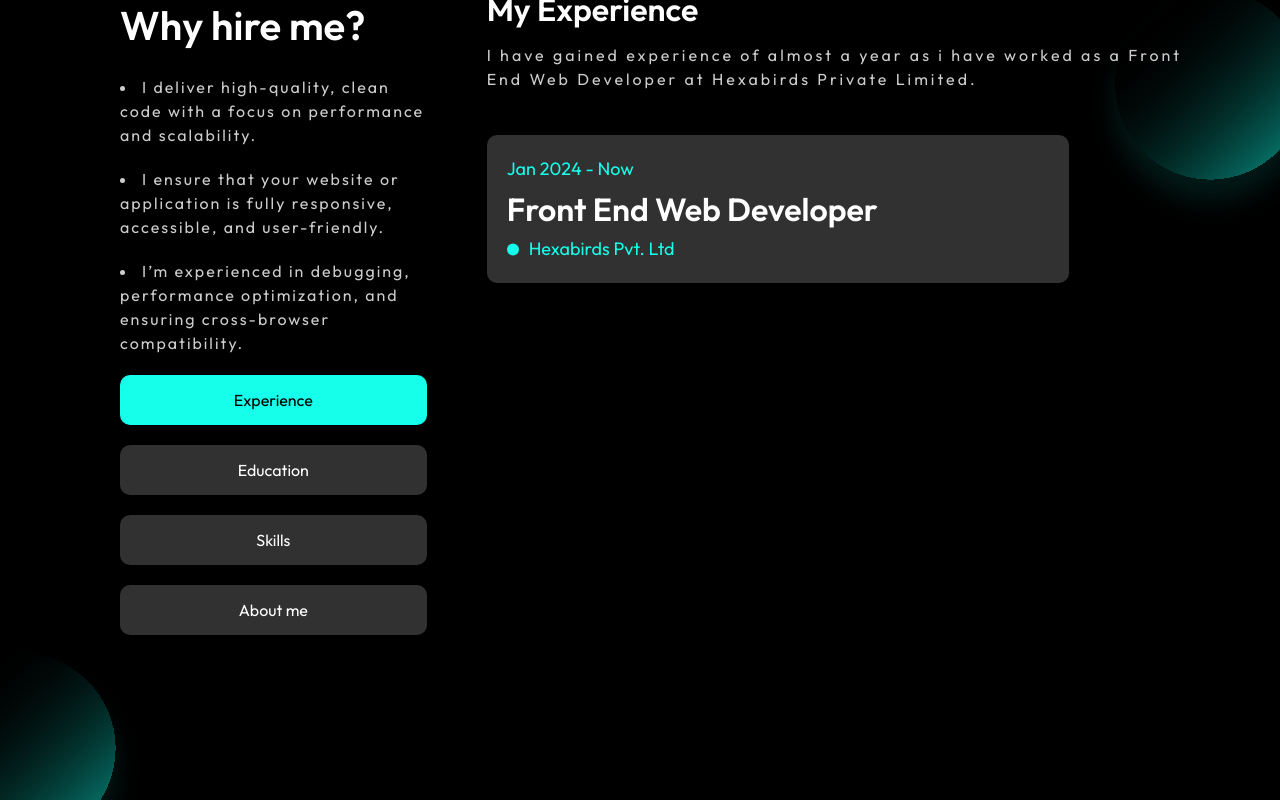
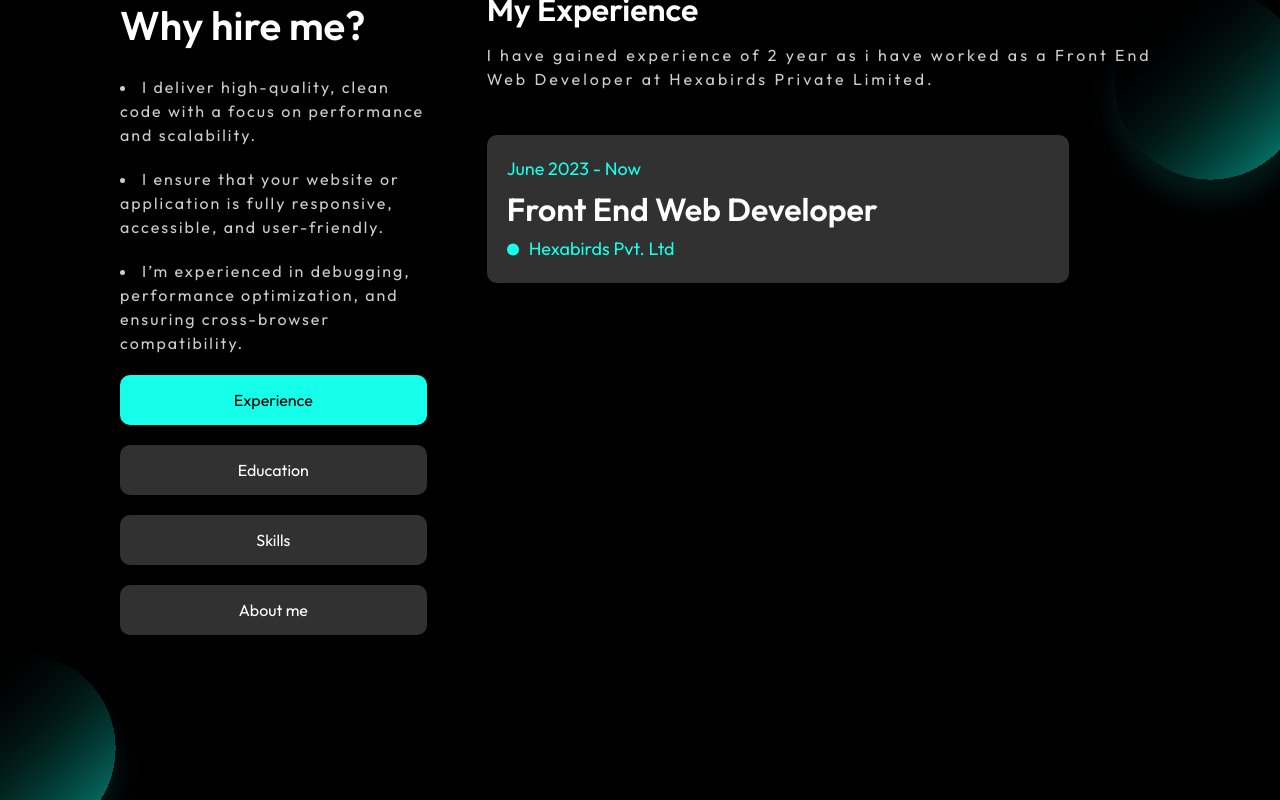
Before and after one commit to Ankita-Sehrawat/Portfolio-Page, a Next.js app: page / in a window 1280 px wide. Both pictures are taken after a click on the button "Experience". Shown: the part 2505-3305 px from the top of the page. Built offline with nearby package versions, Linux system fonts and the light colour scheme; a web font is replaced by a local one.

Commit message:
added nits decor project+experience change

```diff
--- a/src/app/Components/CardExp.jsx
+++ b/src/app/Components/CardExp.jsx
@@ -9,7 +9,7 @@ const CardExp = () => {
         My Experience
       </h1>
       <p className="text-xs sm:text-base  font-normal text-white/80  tracking-[3px] pb-5 lg:pb-11 ">
-       I have gained experience of almost a year as i have worked as a Front End Web Developer at Hexabirds Private Limited.
+       I have gained experience of 2 year as i have worked as a Front End Web Developer at Hexabirds Private Limited.
       </p>
       <div className="flex flex-wrap -mx-[10px] max-lg:h-[200px] max-lg:overflow-y-scroll ">
         {ExpCard.map((item, index) => {
--- a/src/app/Components/Helper.jsx
+++ b/src/app/Components/Helper.jsx
@@ -56,7 +56,7 @@ export const HeroSecArr = [
 ];
 export const ExpCard = [
   {
-    Year: "Jan 2024 - Now",
+    Year: "June 2023 - Now",
     course: "Front End Web Developer",
     company: "Hexabirds Pvt. Ltd",
   },
@@ -130,4 +130,9 @@ export const MyWorkCard = [
     projectLink: "https://codebiosis.com/",
     projectDetail: "CodeBiosis is a modern, professional website designed to showcase the brand's expertise in technology and innovation.The original website was created by another developer, and I enhanced its user interface to improve aesthetics and usability. My contributions focused on refining layout, updating color schemes, and optimizing typography for better readability. I restructured key components to ensure a more intuitive navigation experience across various devices. Additionally, I implemented subtle interactive elements that elevated user engagement without compromising performance. Overall, my UI enhancements helped modernize the site while maintaining the original vision and functionality of CodeBiosis."
   },
+  {
+    projectTitle: "Nits Decor",
+    projectLink: "https://nitsdecor.netlify.app/",
+    projectDetail: "Nits Decor is a comprehensive platform that offers a wide range of interior design solutions. I played a key role in developing the front-end of the website using React.js, ensuring a seamless user experience. The site features an elegant design with intuitive navigation, allowing users to easily explore various home decor options. I implemented responsive design principles to ensure the site looks great on all devices. Additionally, I utilized Tailwind CSS to create a visually appealing layout that enhances the overall aesthetic of the site. The project showcases my ability to build functional and stylish web applications that meet user needs effectively.",
+  },
 ]
```
Also changed, not shown: 2 other files (tests, documents, lock files or other folders).
